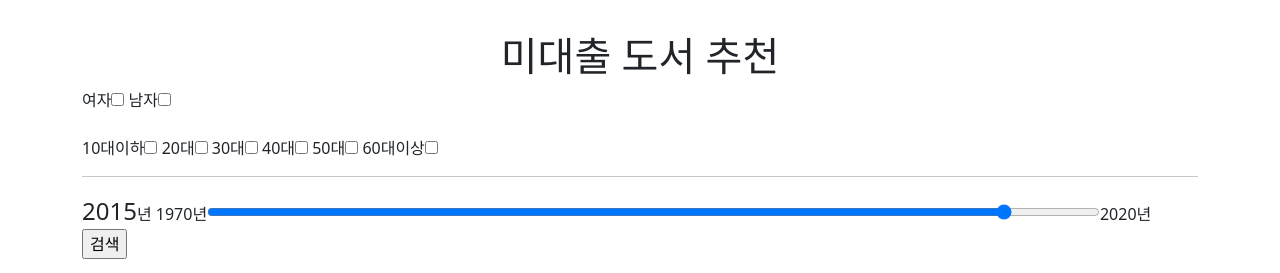
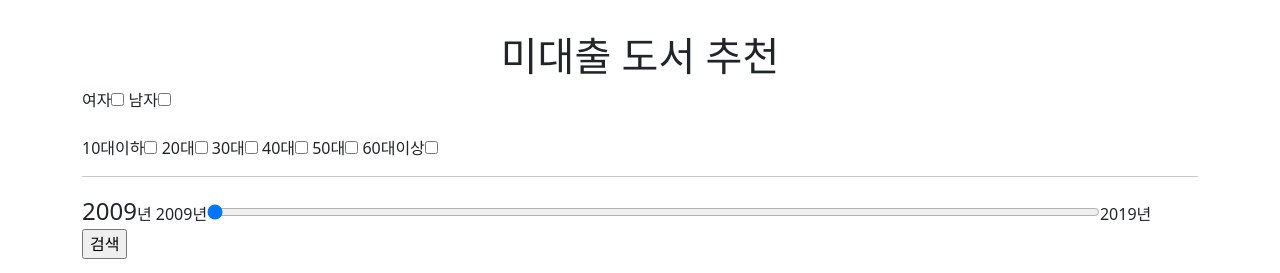
Before and after one commit to dmswl0311/library-AI-web-project, a Django app: page / in a window 1280 px wide. Shown: the top 273 px of the page. Run offline with Django 3.2, Linux system fonts and the light colour scheme; data comes from the database, SQL or seed files in the repository; some libraries are stand-ins or nearby versions.

Commit message:
index 수정, views.py 수정해야함

```diff
--- a/mainapp/templates/index.html
+++ b/mainapp/templates/index.html
@@ -33,9 +33,9 @@
             60대이상<input type="checkbox" name='age[]' id='60' value='60'>
             <br>
             <hr>
-            <font size=5 id="slider_value_view">2015</font>년
-            1970년<input style="width:80%;" class="slider_range" name="year" type="range" value="2015" min="1970"
-                max="2020"></input>2020년
+            <font size=5 id="slider_value_view">2009</font>년
+            2009년<input style="width:80%;" class="slider_range" name="year" type="range" value="2009" min="2009"
+                max="2019"></input>2019년
             <input type="submit" value="검색">
         </form>
     </div>
@@ -67,9 +67,12 @@
     </ul>
     {%endfor%} -->
 
+    <div class="mt-5 mb-5" id="list">
+        <div class="row">
             {%for i in library_list%}
-    <div class="card" style="width: 18rem;">
-        <img src='{{i.url}}' width="200px" class="card-img-top" alt="...">
+            <div class="col-sm-12 col-md-4 mb-5">
+                <div class="card" style="width: 18rem; display: flex;"">
+                    <img src='{{i.url}}' class=" card-img-top" alt="...">
                     <div class="card-body">
                         <h5 class="card-title">{{i.book_name}}</h5>
                         <p class="card-text">{{i.explain}}</p>
@@ -81,6 +84,10 @@
                 </div>
             </div>
             {%endfor%}
+        </div>
+    </div>
+
+
 
     <!-- {%for i in library_list%}
     <div class="column1">
--- a/mainapp/views.py
+++ b/mainapp/views.py
@@ -13,6 +13,7 @@ def search_result(request):
     queryset=LibraryList.objects.all()
     gender = request.GET.getlist('gender[]')
     age = request.GET.getlist('age[]')
+    # year=request.GET.getlist('year[]')
     year=request.GET['year']
     query=Q()
     for i in gender:
@@ -21,8 +22,13 @@ def search_result(request):
     for i in age:
         query=query|Q(age__icontains=i)
         queryset=queryset.filter(query)
-
-    result = queryset.filter(query&Q(year__icontains=year))
+    if (int(year)-2009==0):
+        result = queryset.filter(query&Q(year__icontains=year))
+    else:
+        for i in range(int(year)-2009):
+            query=query|Q(year__icontains=str(2009+i))
+            queryset=queryset.filter(query)
+        result = queryset
     context={
         'library_list':result,
     }
```
Lines whose indentation alone changed are shown as unchanged.
